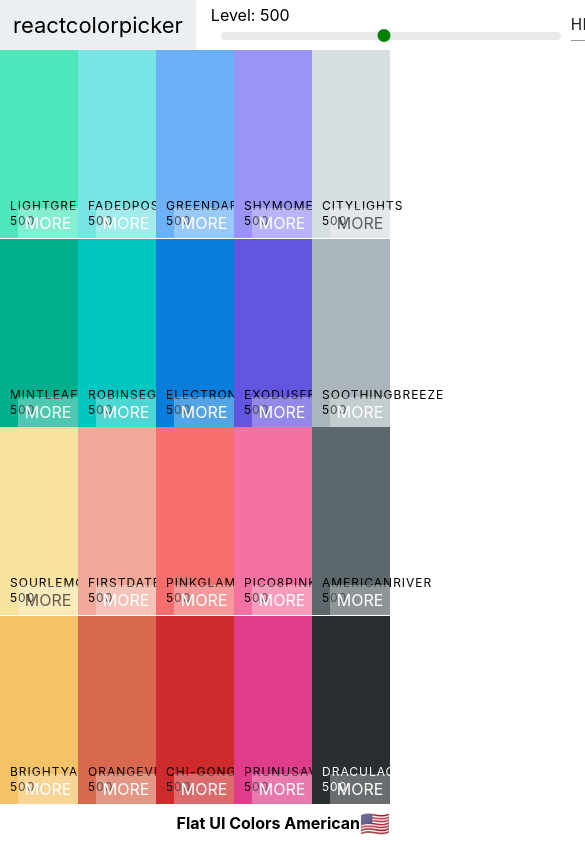
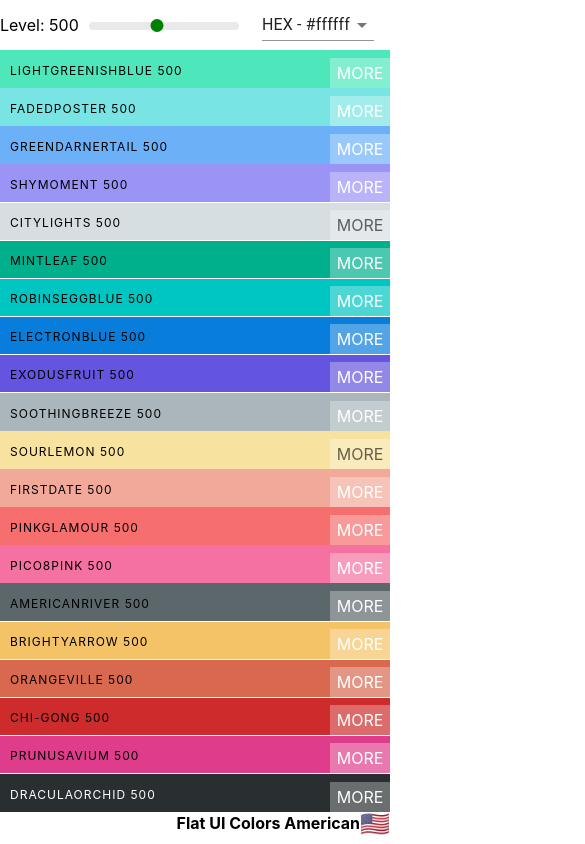
Before and after one commit to GuiGomes92/react-colors, a React (Create React App) app: page /palette/flat-ui-colors-american in a window 390 px wide. Shown: the top 844 px of the page, 585 px wide, since content can reach past the window. Built offline with nearby package versions, Linux system fonts and the light colour scheme.

Commit message:
Added responsiveness and background

```diff
--- a/src/PaletteList.js
+++ b/src/PaletteList.js
@@ -14,7 +14,7 @@ class PaletteList extends Component {
             <div className={classes.root}>
                 <div className={classes.container}>
                     <nav className={classes.nav}>
-                        <h1>React Colors</h1>
+                        <h1 className={classes.heading}>React Colors</h1>
                         <Link to="/palette/new">Create Palette</Link>
                     </nav>
                     <div className={classes.palettes}>
--- a/src/styles/ColorBoxStyles.js
+++ b/src/styles/ColorBoxStyles.js
@@ -1,4 +1,5 @@
 import chroma from "chroma-js"
+import sizes from "./sizes"
 
 export default {
     ColorBox: {
@@ -11,7 +12,20 @@ export default {
         marginBottom: "-3.5px",
         "&:hover button": {
             opacity: 1
-        }
+        },
+        [sizes.down("lg")]: {
+            width: "25%",
+            height: props => props.showingFullPalette ? "20%" : "33.3333%",
+        },
+        [sizes.down("md")]: {
+            width: "50%",
+            height: props => props.showingFullPalette ? "10%" : "20%",
+        },
+        [sizes.down("xs")]: {
+            width: "100%",
+            height: props => props.showingFullPalette ? "5%" : "10%",
+        },
+
     },
     copyText: {
         color: props => chroma(props.background).luminance() >= 0.7 ? "black" : "white"
@@ -99,7 +113,10 @@ export default {
             textAlign: "center",
             marginBottom: "0",
             padding: "1rem",
-            textTransform: "uppercase"
+            textTransform: "uppercase",
+            [sizes.down("xs")]: {
+                fontSize: "5rem"
+            }
         },
         "& p": {
             fontSize: "2rem",
--- a/src/styles/DraggableColorBoxStyles.js
+++ b/src/styles/DraggableColorBoxStyles.js
@@ -1,3 +1,5 @@
+import sizes from "./sizes"
+
 const styles = {
     root: {
         width: "20%",
@@ -10,6 +12,18 @@ const styles = {
         "&:hover svg": {
             color: "white",
             transform: "scale(1.5)"
+        },
+        [sizes.down("lg")]: {
+            width: "25%",
+            height: "20%",
+        },
+        [sizes.down("md")]: {
+            width: "50%",
+            height: "10%",
+        },
+        [sizes.down("sm")]: {
+            width: "100%",
+            height: "5%",
         }
     },
     boxContent: {
--- a/src/styles/NavbarStyles.js
+++ b/src/styles/NavbarStyles.js
@@ -1,3 +1,4 @@
+import sizes from "./sizes";
 export default {
     Navbar: {
         display: "flex",
@@ -17,6 +18,9 @@ export default {
         "& a": {
             textDecoration: "none",
             color: "black"
+        },
+        [sizes.down("xs")]: {
+            display: "none"
         }
     },
     slider: {
@@ -37,6 +41,9 @@ export default {
             height: "13px",
             marginLeft: "-7px",
             marginTop: "-3px"
+        },
+        [sizes.down("md")]: {
+            width: "150px"
         }
     },
     selectContainer: {
--- a/src/styles/PaletteFormNavStyles.js
+++ b/src/styles/PaletteFormNavStyles.js
@@ -1,4 +1,5 @@
 import { DRAWER_WIDTH } from "../constants";
+import sizes from "./sizes"
 const drawerWidth = DRAWER_WIDTH;
 
 const styles = theme => ({
@@ -34,11 +35,18 @@ const styles = theme => ({
         marginRight: "1rem",
         "& a": {
             textDecoration: "none"
+        },
+        [sizes.down("xs")]: {
+            marginRight: "0.5rem"
         }
     },
     button: {
-        margin: "0 0.5rem"
-    }
+        margin: "0 0.5rem",
+        [sizes.down("xs")]: {
+            margin: "0 0.2rem",
+            padding: "0.3rem"
+        }
+    },
 });
 
 export default styles;
--- a/src/styles/PaletteListStyles.js
+++ b/src/styles/PaletteListStyles.js
@@ -1,17 +1,32 @@
+import sizes from "./sizes"
+import bg from "./bg.svg"
+
 export default {
     root: {
-        backgroundColor: "blue",
         height: "100vh",
         display: "flex",
         alignItems: "flex-start",
-        justifyContent: "center"
+        justifyContent: "center",
+        /* background by SVGBackgrounds.com */
+        backgroundColor: "#16264f",
+        backgroundImage: `url(${bg})`,
+        overflow: "scroll"
+    },
+    heading: {
+        fontSize: "2rem"
     },
     container: {
         width: "50%",
         display: "flex",
         alignItems: "flex-start",
         flexDirection: "column",
-        flexWrap: "wrap"
+        flexWrap: "wrap",
+        [sizes.down("xl")]: {
+            width: "80%"
+        },
+        [sizes.down("xs")]: {
+            width: "75%"
+        }
     },
     nav: {
         display: "flex",
@@ -28,6 +43,13 @@ export default {
         width: "100%",
         display: "grid",
         gridTemplateColumns: "repeat(3, 30%)",
-        gridGap: "5%"
+        gridGap: "2.5rem",
+        [sizes.down("md")]: {
+            gridTemplateColumns: "repeat(2, 50%)",
+        },
+        [sizes.down("xs")]: {
+            gridTemplateColumns: "repeat(1, 100%)",
+            gridGap: "1.4rem",
+        }
     }
 };
--- a/src/styles/PaletteStyles.js
+++ b/src/styles/PaletteStyles.js
@@ -1,3 +1,5 @@
+import sizes from "./sizes";
+
 export default {
     Palette: {
         height: "100vh",
@@ -35,6 +37,18 @@ export default {
             textTransform: "uppercase",
             border: "none",
             textDecoration: "none",
+        },
+        [sizes.down("lg")]: {
+            width: "25%",
+            height: "33.3333%"
+        },
+        [sizes.down("md")]: {
+            width: "50%",
+            height: "20%"
+        },
+        [sizes.down("xs")]: {
+            width: "100%",
+            height: "10%"
         }
     }
 }
--- /dev/null
+++ b/src/styles/sizes.js
@@ -0,0 +1,13 @@
+export default {
+    up() { },
+    down(size) {
+        const sizes = {
+            xs: "575.98px",
+            sm: "767.98px",
+            md: "991.98px",
+            lg: "1199.98px",
+            xl: "1600px"
+        }
+        return `@media(max-width: ${sizes[size]})`
+    }
+}
```
Also changed, not shown: src/styles/bg.svg (added).
